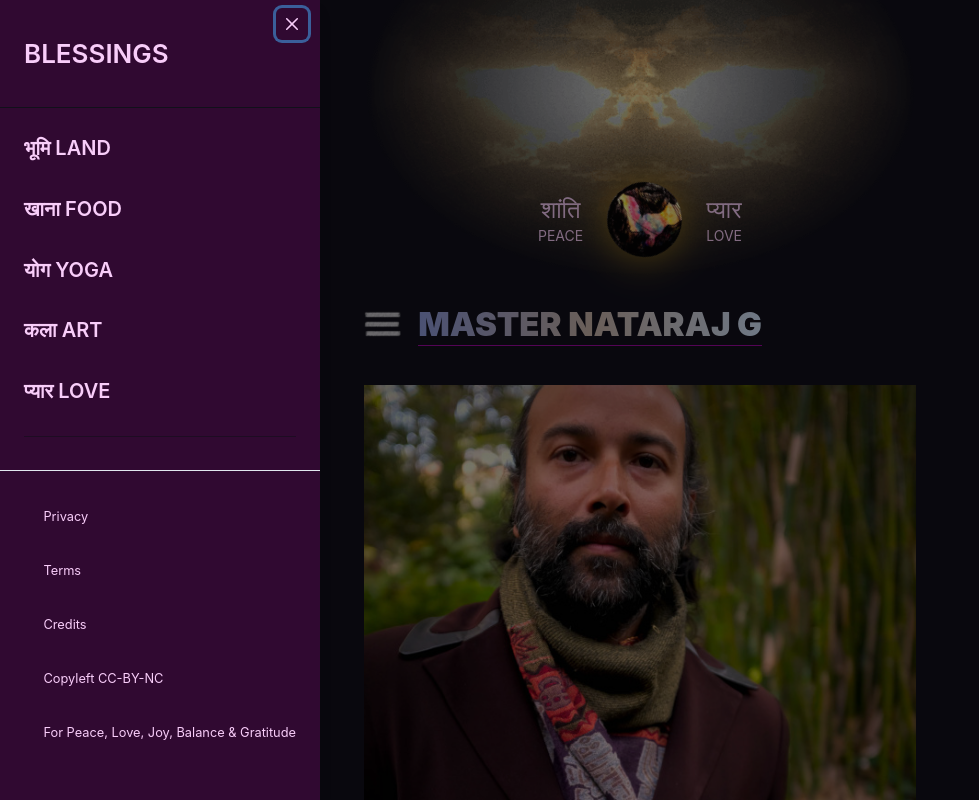
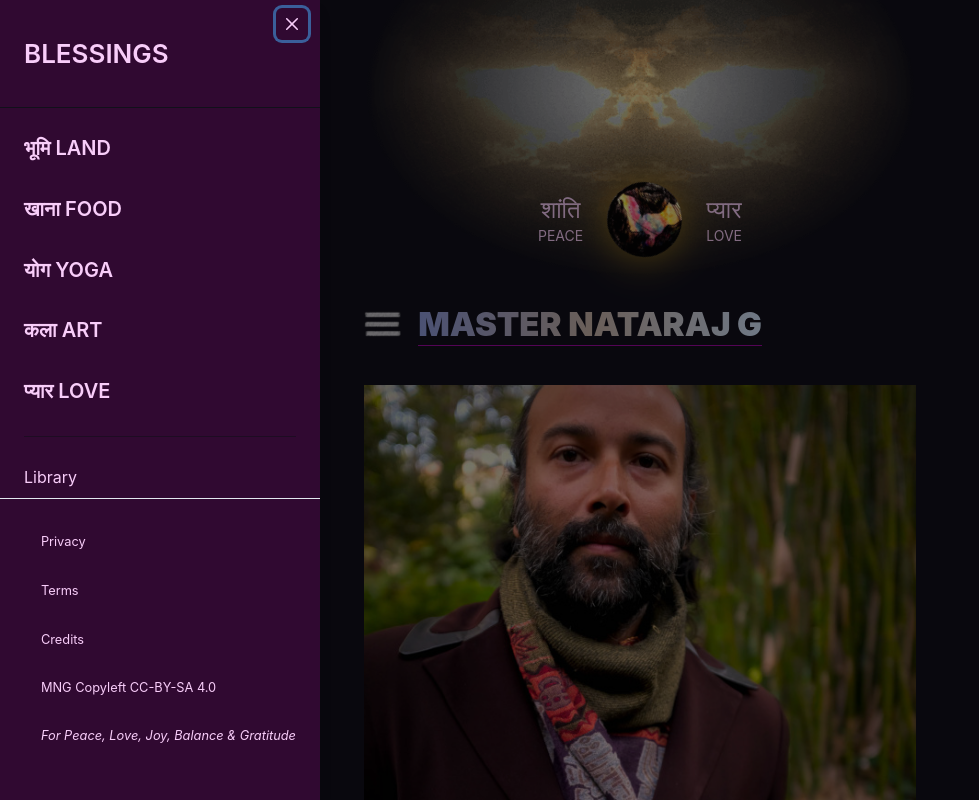
Before and after one commit to natarajgcb/natarajg, a Next.js app: page / in a window 1280 px wide. Both pictures are taken after a click on the button 391 px from the left and 324 px from the top of the page. Shown: the top 800 px of the page, without its empty margins (0-979 px from the left). Built offline with nearby package versions, Linux system fonts and the light colour scheme.

Commit message:
Updating Drawer Nav Links

```diff
--- a/components/MNGDrawer.js
+++ b/components/MNGDrawer.js
@@ -13,6 +13,7 @@ import {
   Text,
   Divider
 } from "@chakra-ui/react"
+import { MNGTopNavItem, MNGNavItem } from './MNGLayout'
 import { MNGH2 } from './MNGType'
 import { Link as ChakraLink } from '@chakra-ui/react'
 import Link from 'next/link'
@@ -41,27 +42,29 @@ export default function MNGDrawer() {
             </DrawerHeader>
             <DrawerBody borderBottomWidth="1px">
               <List mt={4} spacing="1.688rem" lineHeight="1.688">
-                <ListItem fontSize="1.25rem" fontWeight="semibold"><Text as="span" fontSize="1.25rem">भूमि</Text> LAND</ListItem>
-                <ListItem fontSize="1.25rem" fontWeight="semibold"><Text as="span" fontSize="1.25rem">खाना</Text> FOOD</ListItem>
-                <ListItem fontSize="1.25rem" fontWeight="semibold"><Text as="span" fontSize="1.25rem">योग</Text> YOGA</ListItem>
-                <ListItem fontSize="1.25rem" fontWeight="semibold"><Text as="span" fontSize="1.25rem">कला</Text> ART</ListItem>
-                <ListItem fontSize="1.25rem" fontWeight="semibold"><Text as="span" fontSize="1.25rem">प्यार</Text> LOVE</ListItem>
+                <MNGTopNavItem href="/land" hindiText="भूमि" engText="LAND" />
+                <MNGTopNavItem href="/food" hindiText="खाना" engText="FOOD" />
+                <MNGTopNavItem href="/yoga" hindiText="योग" engText="YOGA" />
+                <MNGTopNavItem href="/art"  hindiText="कला" engText="ART" />
+                <MNGTopNavItem href="/love" hindiText="प्यार" engText="LOVE" />
+
                 <Divider borderColor="mngr.black" />
-                <ListItem>Library</ListItem>
-                <ListItem>Journal</ListItem>
-                <ListItem>Sovereign Web Presence</ListItem>
-                <ListItem>Made On Tongvaland</ListItem>
-                <ListItem>About Master Nataraj G</ListItem>
+
+                <MNGNavItem href="/library" label="Library" />
+                <MNGNavItem href="/journal" label="Journal" />
+                <MNGNavItem href="/sovereignwebpresence" label="Sovereign Web Presence" />
+                <MNGNavItem href="/madeontongvaland" label="Made On Tongvaland" />
+                <MNGNavItem href="/about" label="About Master Nataraj G" />
               </List>
             </DrawerBody>
 
             <DrawerFooter>
-              <List mt={4} spacing="1.688rem" lineHeight="1.688rem" fontSize="0.8rem">
-                <ListItem>Privacy</ListItem>
-                <ListItem>Terms</ListItem>
-                <ListItem>Credits</ListItem>
-                <ListItem>Copyleft CC-BY-NC</ListItem>
-                <ListItem>For Peace, Love, Joy, Balance &amp; Gratitude</ListItem>
+              <List mt={4} spacing="1.27rem" lineHeight="1.27rem">
+                <MNGNavItem fontSize="0.8rem" href="/privacy" label="Privacy" />
+                <MNGNavItem fontSize="0.8rem"href="/terms" label="Terms" />
+                <MNGNavItem fontSize="0.8rem" href="/love#credits" label="Credits" />
+                <MNGNavItem fontSize="0.8rem" href="https://creativecommons.org/licenses/by-sa/4.0/" label="MNG Copyleft CC-BY-SA 4.0" />
+                <ListItem fontSize="0.8rem"><em>For Peace, Love, Joy, Balance &amp; Gratitude</em></ListItem>
               </List>
             </DrawerFooter>
 
--- a/components/MNGLayout.js
+++ b/components/MNGLayout.js
@@ -1,7 +1,11 @@
 import Head from 'next/head'
-import { Container, Center, Text, Box } from '@chakra-ui/react'
+import Link from 'next/link'
+import {
+  Container, Center, Text, Box, ListItem, Link as ChakraLink
+} from '@chakra-ui/react'
 import { MNGFooter } from '../components/MNGFooter'
 import { MNGHeader } from '../components/MNGHeader'
+import { MNGBody } from '../components/MNGType'
 
 export const MNGContainer = (props) => {
   return (
@@ -53,6 +57,33 @@ export const MNGNavLink = (props) => {
   )
 }
 
+export const MNGTopNavItem = (props) => {
+  return (
+    <ListItem fontSize="1.25rem" fontWeight="semibold">
+      <ChakraLink as={Link}
+        href={props.href}
+        _hover={{ color: "mngr.link" }}
+      ><a style={{ borderBottom: "none" }}>
+        <Text as="span" fontSize="1.25rem">{props.hindiText}</Text>
+        &nbsp;{props.engText}
+      </a></ChakraLink>
+    </ListItem>
+  )
+}
+
+export const MNGNavItem = (props) => {
+  return (
+    <ListItem>
+      <ChakraLink as={Link}
+        href={props.href}
+        _hover={{ color: "mngr.link" }}
+      ><a style={{ borderBottom: "none" }}>
+        <MNGBody {...props}>{props.label}</MNGBody>
+      </a></ChakraLink>
+    </ListItem>
+  )
+}
+
 export const MNGPage = (props) => {
   return (
     <>
--- a/pages/love.js
+++ b/pages/love.js
@@ -68,7 +68,7 @@ export default function Love() {
         title="Master Nataraj G Aum Shanti Pyar"
       />
 
-      <MNGH2>SITE CREDITS</MNGH2>
+      <MNGH2 id="credits">SITE CREDITS</MNGH2>
       <MNGBody>These offerings and this Sovereign Web Presence is made manifest
         through the love shared by so many. Master Nataraj G bows in
         Gratitude to You, All and:
```
